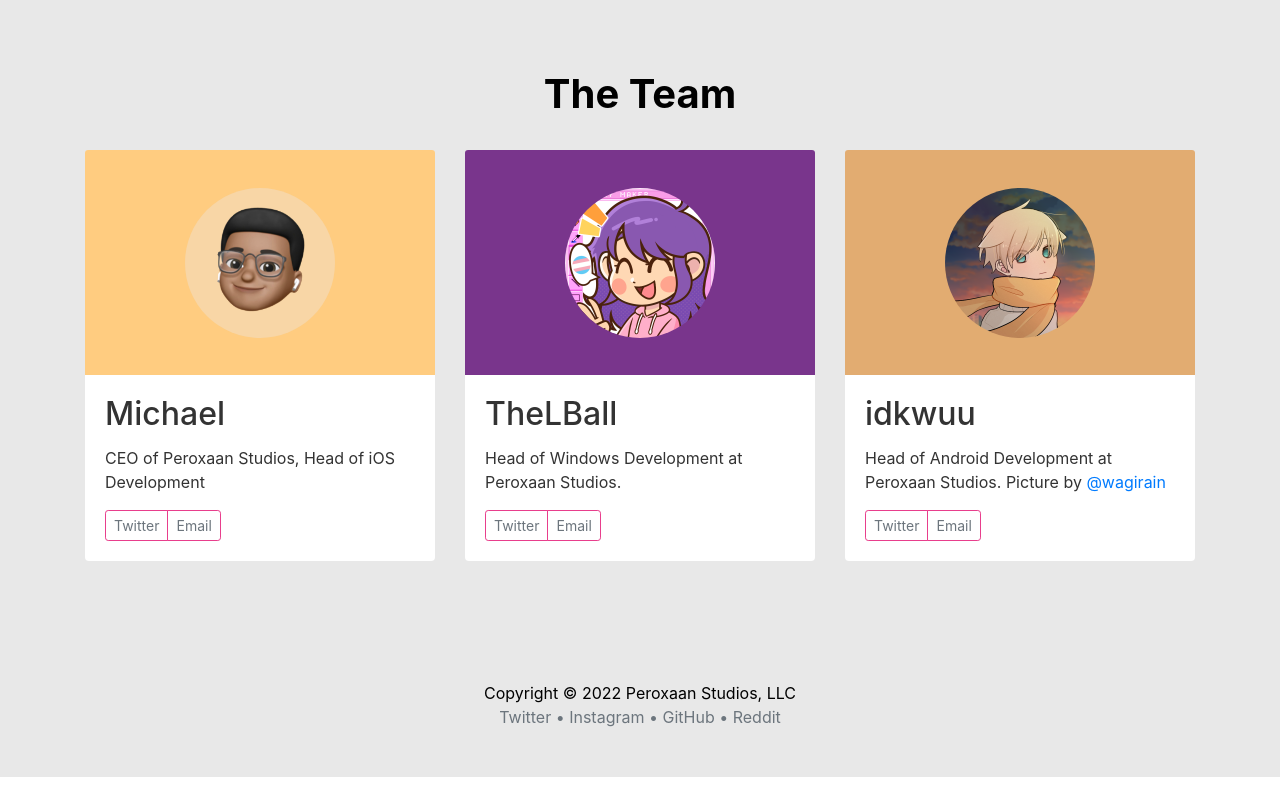
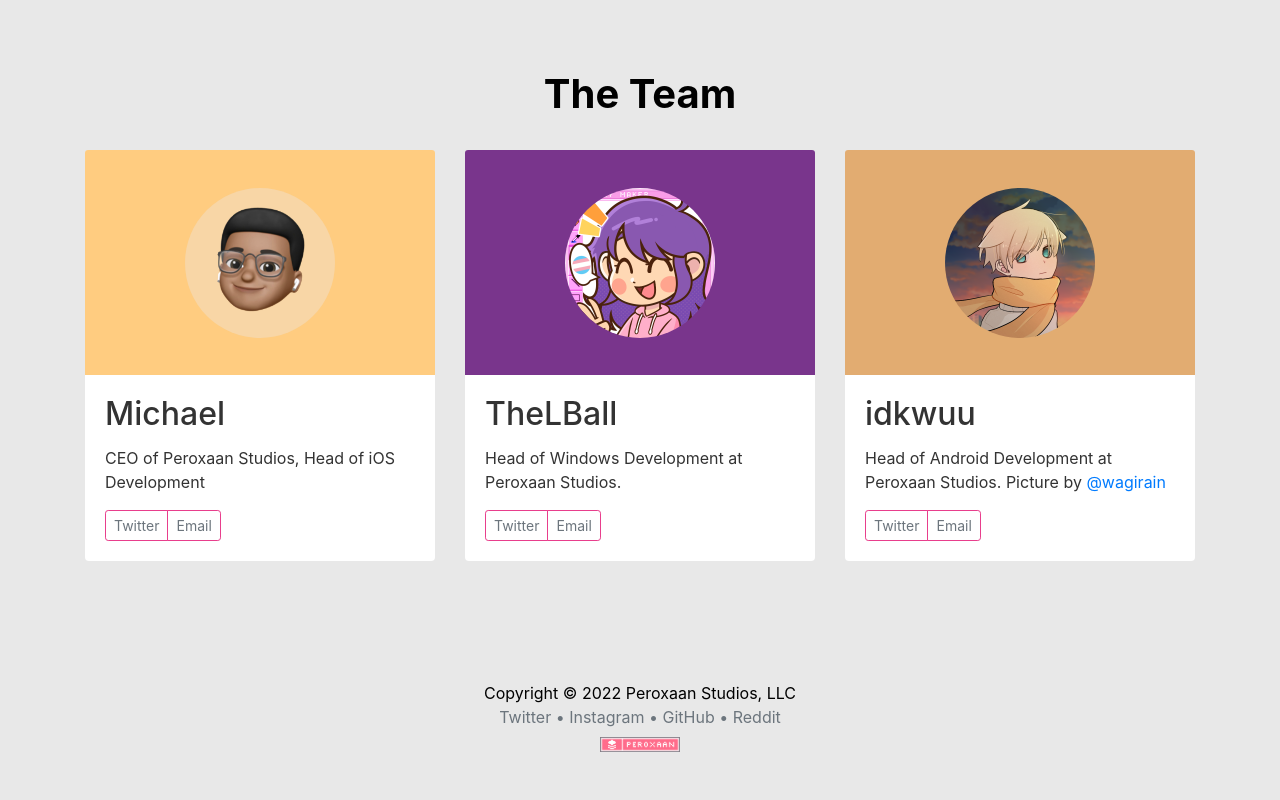
Before and after one commit to Peroxaan/old-website, a plain HTML site: page index.html in a window 1280 px wide. Shown: the part 950-1750 px from the top of the page. Before the commit the page ends 1727 px from the top, so only its background shows below. Drawn offline with Linux system fonts and the light colour scheme.

Commit message:
80x15 web badge in /index.html

```diff
--- a/index.html
+++ b/index.html
@@ -216,6 +216,7 @@
 					<a target="_blank" class="text-muted" href="https://github.com/Peroxaan">GitHub</a> •
 					<a target="_blank" class="text-muted" href="https://reddit.com/r/Peroxaan">Reddit</a>
 				</p>
+				<img src="resources/images/badge.png" alt="Peroxaan 80x15 Web Badge" id="web-80x15-badge">
 			</div>
 		</footer>
 
--- a/resources/css/style.css
+++ b/resources/css/style.css
@@ -41,6 +41,14 @@
 .btn-soon:hover {
     background-color: red;
     border-color: red;
+}
+#web-80x15-badge {
+    display: block;
+    margin-left: auto;
+    margin-right: auto;
+    margin-top: 8px;
+    width: 80px;
+    height: 15px;
 }
 @media (prefers-color-scheme: dark) {
      body {
```
Also changed, not shown: resources/images/badge.png (added).
